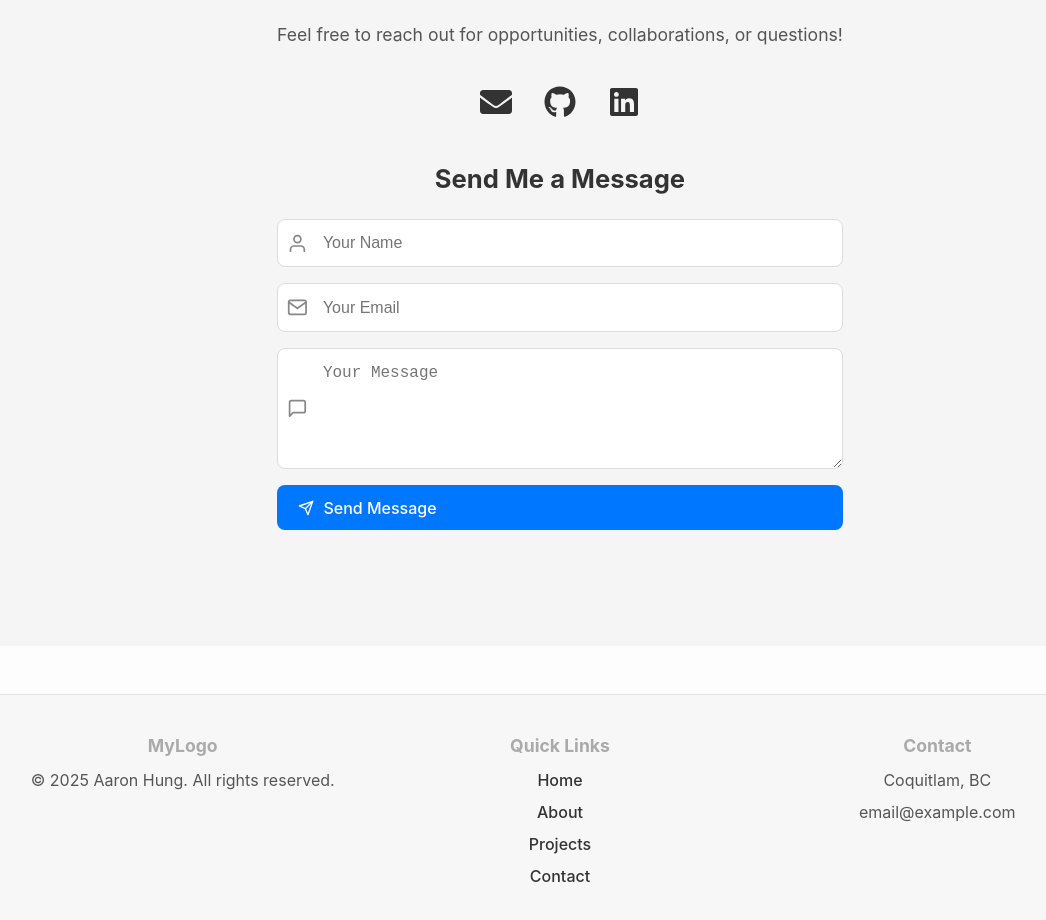
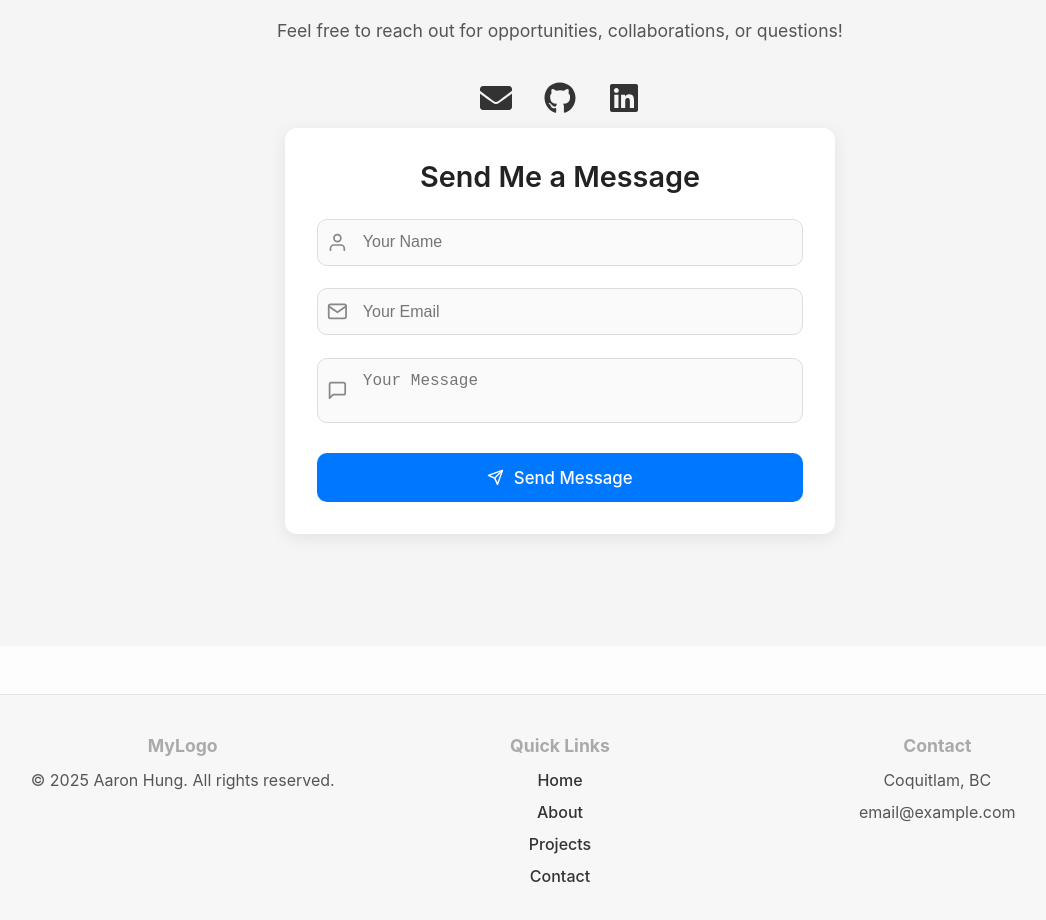
Before and after one commit to ahung1709/portfolio-ah01-vite, a React (Vite) app: page / in a window 1280 px wide. Shown: the part 3680-4600 px from the top of the page, without its empty margins (80-1126 px from the left). Built offline with nearby package versions, Linux system fonts and the light colour scheme.

Commit message:
add validation and animations to contact form

```diff
--- a/package.json
+++ b/package.json
@@ -11,8 +11,10 @@
   },
   "dependencies": {
     "@emailjs/browser": "^4.4.1",
+    "framer-motion": "^12.23.24",
     "react": "^19.2.0",
     "react-dom": "^19.2.0",
+    "react-hook-form": "^7.66.0",
     "react-icons": "^5.5.0"
   },
   "devDependencies": {
--- a/src/components/ContactForm/ContactForm.css
+++ b/src/components/ContactForm/ContactForm.css
@@ -1,20 +1,25 @@
 .contact-form {
-  max-width: 600px;
-  margin: 2rem auto 0;
+  max-width: 550px;
+  margin: 0 auto;
+  padding: 2rem;
+  background: #fff;
+  border-radius: 12px;
+  box-shadow: 0 4px 18px rgba(0, 0, 0, 0.08);
   display: flex;
   flex-direction: column;
-  gap: 1rem;
 }
 
 .form-title {
   text-align: center;
-  font-size: 1.6rem;
-  margin-bottom: 0.5rem;
-  font-weight: bold;
+  margin-bottom: 1.5rem;
+  font-size: 1.8rem;
+  font-weight: 600;
+  color: #222;
 }
 
 .input-group {
   position: relative;
+  margin-bottom: 1.4rem;
   display: flex;
   align-items: center;
 }
@@ -22,11 +27,15 @@
 .input-group input,
 .input-group textarea {
   width: 100%;
-  padding: 0.9rem 0.9rem 0.9rem 2.8rem;
+  padding: 0.85rem 0.9rem 0.85rem 2.8rem;
+  border-radius: 10px;
   border: 1px solid #ddd;
-  border-radius: 8px;
   font-size: 1rem;
+  outline: none;
   transition: all 0.25s ease;
+  resize: none;
+  background-color: #fafafa;
+  color: #222;
 }
 
 .input-group input:focus,
@@ -40,7 +49,7 @@
   left: 10px;
   font-size: 1.3rem;
   color: #888;
-  transition: 0.25s;
+  transition: 0.25s ease;
 }
 
 .input-group:focus-within .input-icon {
@@ -48,18 +57,36 @@
   transform: scale(1.15);
 }
 
+.form-error {
+  color: #d9534f;
+  margin-top: 1rem;
+  margin-bottom: 1rem;
+  font-size: 0.9rem;
+  animation: fadeIn 0.4s ease-in-out;
+}
+
+.form-success {
+  color: #2e8b57;
+  margin-top: 1rem;
+  font-size: 1rem;
+  text-align: center;
+  animation: fadeIn 0.4s ease-in-out;
+}
+
 .send-btn {
   display: flex;
   align-items: center;
+  justify-content: center;
   gap: 0.6rem;
   background-color: #0077ff;
-  color: white;
-  padding: 0.8rem 1.3rem;
-  border-radius: 8px;
-  font-size: 1rem;
+  color: #fff;
+  padding: 0.9rem;
+  border-radius: 10px;
   border: none;
   cursor: pointer;
-  transition: background 0.25s, transform 0.25s;
+  font-size: 1.05rem;
+  margin-top: 0.5rem;
+  transition: 0.25s ease;
 }
 
 .send-btn:hover {
@@ -67,25 +94,7 @@
 }
 
 .send-btn:active {
-  transform: scale(0.95);
-}
-
-.form-success,
-.form-error {
-  margin-top: 1rem;
-  animation: fadeIn 0.4s ease-out;
-}
-
-.form-success {
-  text-align: center;
-  color: green;
-  font-weight: 500;
-}
-
-.form-error {
-  text-align: center;
-  color: red;
-  font-weight: 500;
+  transform: scale(0.96);
 }
 
 @keyframes fadeIn {
@@ -98,3 +107,13 @@
     transform: translateY(0);
   }
 }
+
+@media (max-width: 600px) {
+  .contact-form {
+    padding: 1.5rem;
+  }
+
+  .form-title {
+    font-size: 1.5rem;
+  }
+}
--- a/src/components/ContactForm/ContactForm.jsx
+++ b/src/components/ContactForm/ContactForm.jsx
@@ -1,26 +1,35 @@
 import React, { useState } from 'react';
+import { useForm } from 'react-hook-form';
 import emailjs from '@emailjs/browser';
+import { motion } from 'framer-motion';
+
 import { FiUser, FiMail, FiMessageSquare, FiSend } from 'react-icons/fi';
 import './ContactForm.css';
 
 const ContactForm = () => {
   const [status, setStatus] = useState('');
 
-  const sendEmail = (e) => {
-    e.preventDefault();
+  const {
+    register,
+    handleSubmit,
+    reset,
+    formState: { errors },
+  } = useForm();
+
+  const sendEmail = (data) => {
     setStatus('sending');
 
     emailjs
-      .sendForm(
+      .send(
         import.meta.env.VITE_EMAILJS_SERVICE_ID,
         import.meta.env.VITE_EMAILJS_TEMPLATE_ID,
-        e.target,
+        data,
         import.meta.env.VITE_EMAILJS_PUBLIC_KEY
       )
       .then(
         () => {
           setStatus('success');
-          e.target.reset();
+          reset();
         },
         () => {
           setStatus('error');
@@ -29,28 +38,52 @@ const ContactForm = () => {
   };
 
   return (
-    <form className='contact-form' onSubmit={sendEmail}>
+    <motion.form
+      onSubmit={handleSubmit(sendEmail)}
+      className='contact-form'
+      initial={{ opacity: 0, y: 25 }}
+      whileInView={{ opacity: 1, y: 0 }}
+      transition={{ duration: 0.5 }}
+    >
       <h3 className='form-title'>Send Me a Message</h3>
 
       <div className='input-group'>
         <FiUser className='input-icon' />
-        <input type='text' name='from_name' placeholder='Your Name' required />
+        <input
+          placeholder='Your Name'
+          {...register('from_name', { required: 'Name is required' })}
+        />
       </div>
+      {errors.from_name && (
+        <p className='form-error'>{errors.from_name.message}</p>
+      )}
 
       <div className='input-group'>
         <FiMail className='input-icon' />
         <input
-          type='email'
-          name='from_email'
           placeholder='Your Email'
-          required
+          {...register('from_email', {
+            required: 'Email is required',
+            pattern: {
+              value: /^\S+@\S+$/i,
+              message: 'Invalid email address',
+            },
+          })}
         />
       </div>
+      {errors.from_email && (
+        <p className='form-error'>{errors.from_email.message}</p>
+      )}
 
       <div className='input-group textarea-group'>
         <FiMessageSquare className='input-icon' />
-        <textarea name='message' rows='5' placeholder='Your Message' required />
+        <textarea
+          placeholder='Your Message'
+          row='5'
+          {...register('message', { required: 'Message cannot be empty' })}
+        />
       </div>
+      {errors.message && <p className='form-error'>{errors.message.message}</p>}
 
       <button type='submit' className='send-btn'>
         <FiSend />
@@ -64,7 +97,7 @@ const ContactForm = () => {
       {status === 'error' && (
         <p className='form-error'>Failed to send message. Try again.</p>
       )}
-    </form>
+    </motion.form>
   );
 };
 
```
Also changed, not shown: 1 other file (tests, documents, lock files or other folders).
